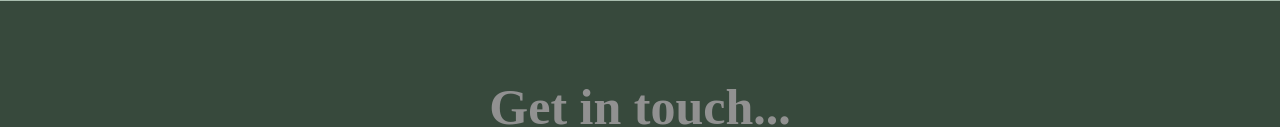
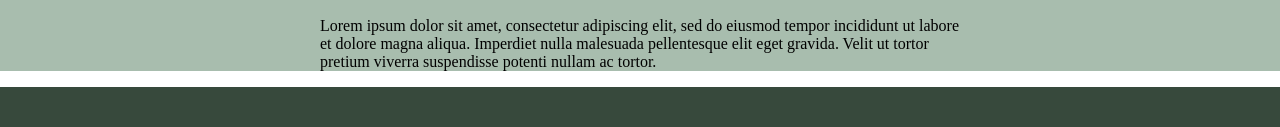
Before and after one commit to BAJer522/CSS_WEBSITE, a plain HTML site: page index.html in a window 1280 px wide. Shown: the part 2187-2314 px from the top of the page. Drawn offline with nearby package versions, Linux system fonts and the light colour scheme.

Commit message:
Update index.html

```diff
--- a/index.html
+++ b/index.html
@@ -41,6 +41,7 @@
   <br><br><br><br>
   <h3>Painting/Drawing</h3>
   <img src="https://media2.giphy.com/media/4y6DqPvlICp5S/giphy.gif?cid=ecf05e47lwuw2l4dnlp922en9y5ygnwac6z3ox6rpmzfbfd3&rid=giphy.gif&ct=g" alt="Off Painting">
+ <p>Lorem ipsum dolor sit amet, consectetur adipiscing elit, sed do eiusmod tempor incididunt ut labore et dolore magna aliqua. Imperdiet nulla malesuada pellentesque elit eget gravida. Velit ut tortor pretium viverra suspendisse potenti nullam ac tortor.</p>
 </div>
 
 </div>
```
